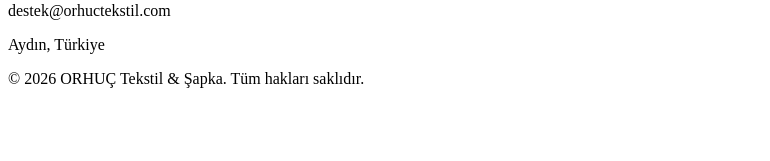
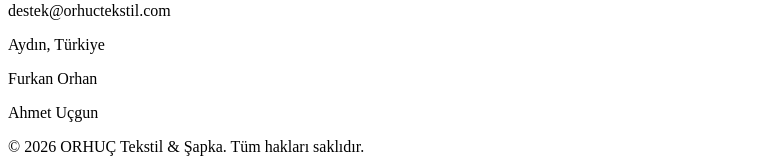
Before and after one commit to LLuciusss/Oruc_Giyim, a Next.js app: page / in a window 1280 px wide. Shown: the part 842-1003 px from the top of the page, without its empty margins (0-770 px from the left). Before the commit the page ends 938 px from the top, so only its background shows below. Built offline with nearby package versions, Linux system fonts and the light colour scheme; no server answers; the database is empty.

Commit message:
Update page.js

```diff
--- a/src/app/page.js
+++ b/src/app/page.js
@@ -137,6 +137,8 @@
             <div className="space-y-3 text-sm text-gray-500">
               <p>destek@orhuctekstil.com</p>
               <p>Aydın, Türkiye</p>
+              <p>Furkan Orhan</p>
+              <p>Ahmet Uçgun</p>
             </div>
           </div>
         </div>
```
